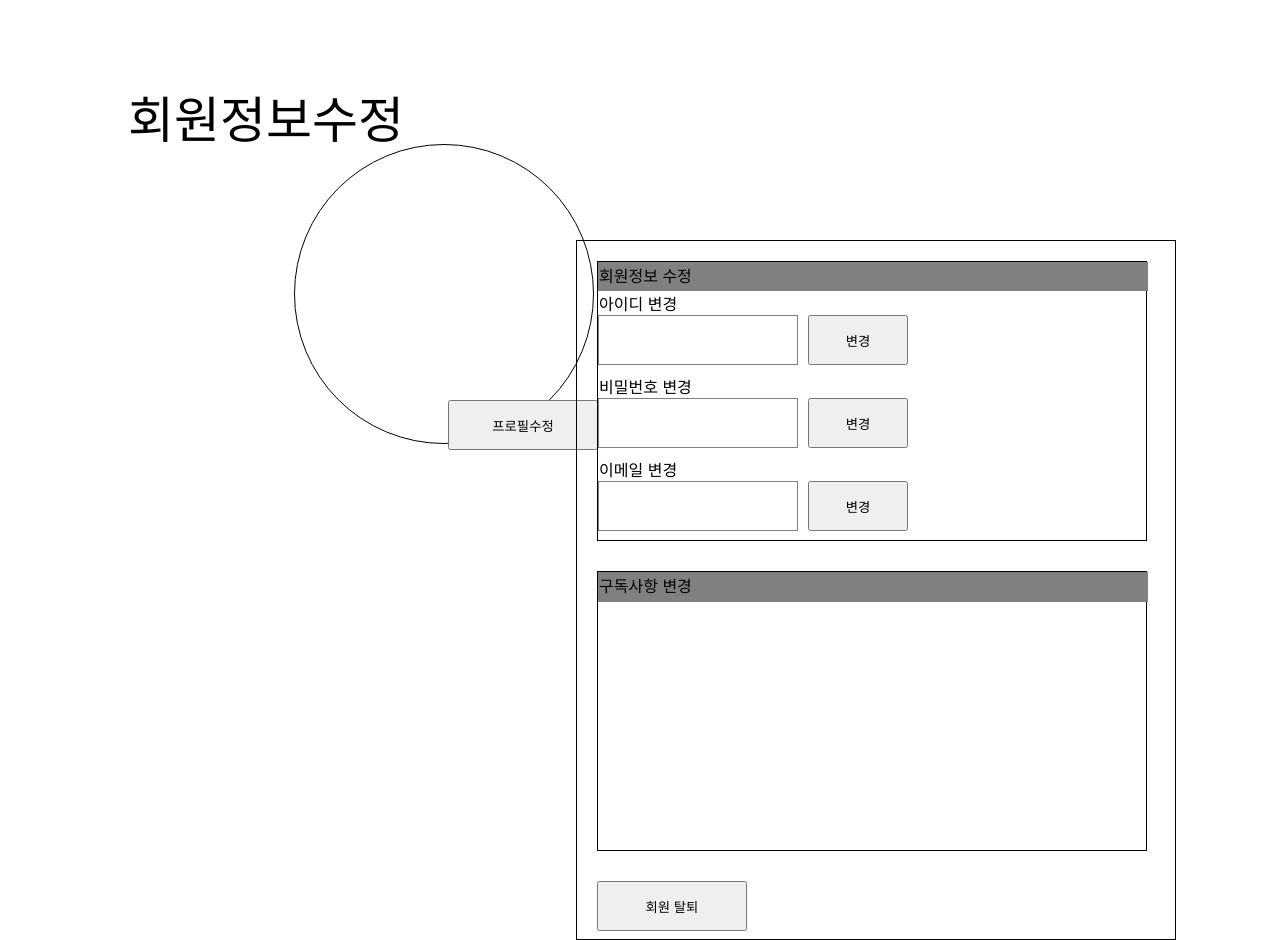
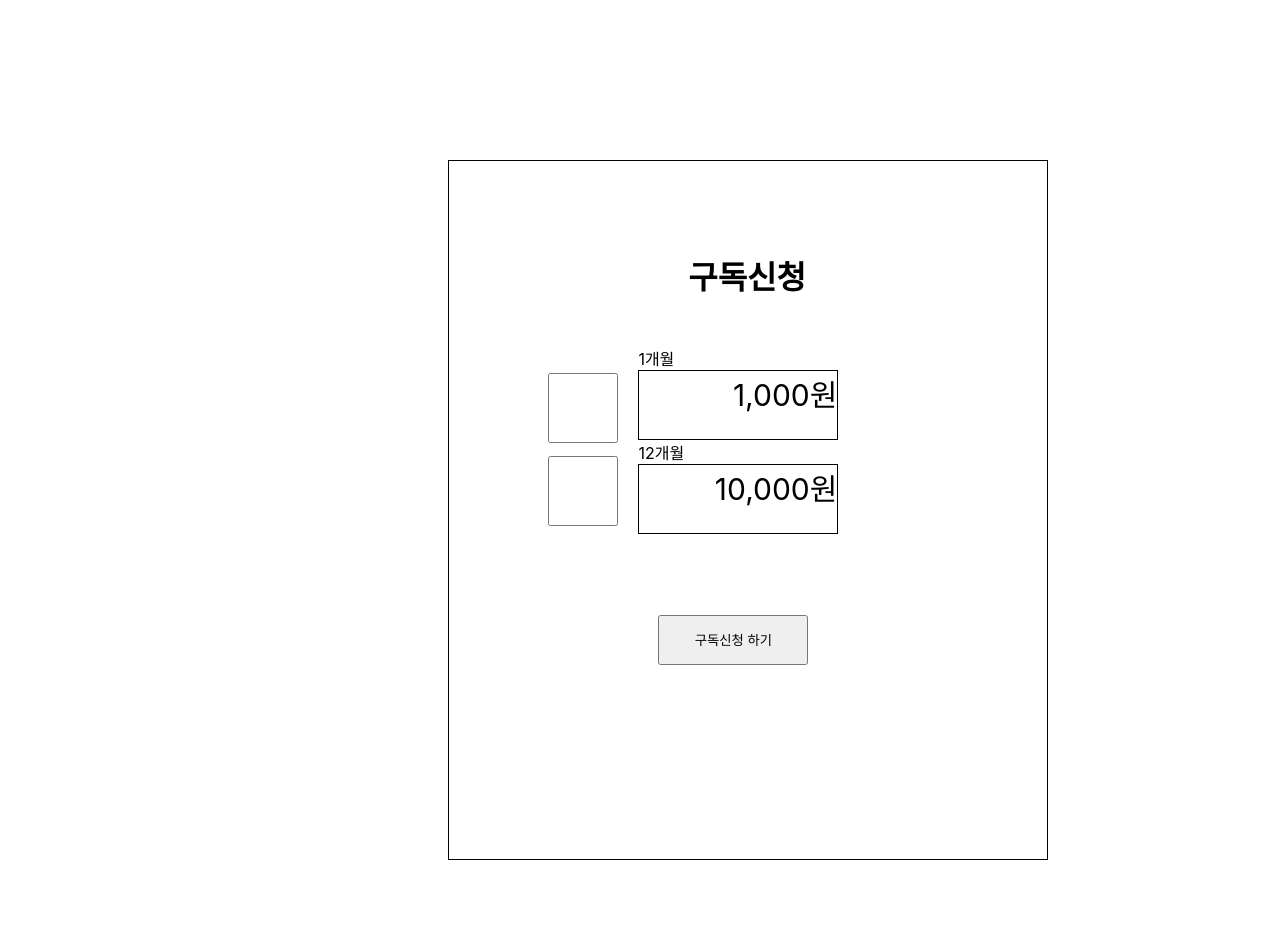
Before and after one commit to codestates-seb/seb40_main_024, a React (Create React App) app in the folder front/: page / in a window 1280 px wide. After the commit the page ends 860 px from the top, so only its background shows below. Built offline with nearby package versions, Linux system fonts and the light colour scheme.

Commit message:
[FE]feat: 구독, 결제완료, 게시판수정 페이지구현

```diff
--- a/front/src/App.js
+++ b/front/src/App.js
@@ -1,11 +1,15 @@
 import './App.css';
 // import MyPage from './Pages/MyPage';
-import InfoPage from './Pages/InfoPage';
+// import InfoPage from './Pages/InfoPage';
+import SubscriptionPage from './Pages/SubscriptionPage';
+// import PaymentConfirmPage from './Pages/PaymentConfirmPage';
+// import PaymentPage from './Pages/PaymentPage';
+// import BoardContentPage from './Pages/BoardContentPage';
 
 function App() {
   return (
     <>
-      <InfoPage></InfoPage>
+      <SubscriptionPage />
     </>
   );
 }
--- /dev/null
+++ b/front/src/Component/Profile.js
@@ -0,0 +1,20 @@
+import styled from 'styled-components';
+
+const Image = styled.div`
+  box-sizing: border-box;
+  height: 300px;
+  width: 300px;
+  position: absolute;
+  top: 18%;
+  left: 23%;
+  /* transform: translate(-50%,-50%) */
+  padding: 130px;
+  border: solid 1px black;
+  border-radius: 100%;
+`;
+
+const Profile = () => {
+  return <Image />;
+};
+
+export default Profile;
--- /dev/null
+++ b/front/src/Component/Subscript.js
@@ -0,0 +1,101 @@
+import styled from 'styled-components';
+const SubscriptContain = styled.div`
+  display: flex;
+  flex-direction: column;
+  align-items: center;
+  box-sizing: border-box;
+  width: 100%;
+  height: 100%;
+`;
+
+const RegisterBox = styled.div`
+  box-sizing: border-box;
+  padding: 20px;
+  height: 700px;
+  width: 600px;
+  position: absolute;
+  top: 20%;
+  left: 35%;
+  border: solid 1px black;
+`;
+
+const RegisterHeader = styled.h1`
+  /* box-sizing: border-box;
+  height: 100px;
+  width: 200px; */
+  position: absolute;
+  top: 10%;
+  left: 40%;
+`;
+const MonthContain = styled.div`
+  display: flex;
+  flex-direction: column;
+`;
+const MonthSelect = styled.div`
+  display: flex;
+  flex-direction: column;
+  box-sizing: border-box;
+  margin: 10px;
+  height: 200px;
+  width: 300px;
+  position: absolute;
+  top: 25%;
+  left: 30%;
+`;
+
+const MonthAmount = styled.div`
+  text-align: right;
+  box-sizing: border-box;
+  height: 70px;
+  width: 200px;
+  border: solid 1px black;
+  font-size: 30px;
+`;
+
+const CheckContain = styled.div`
+  display: flex;
+  flex-direction: column;
+  position: absolute;
+  top: 30%;
+  left: 5%;
+  height: 200px;
+  width: 200px;
+`;
+const CheckBox = styled.input`
+  margin-bottom: 10px;
+  height: 70px;
+  width: 200px;
+`;
+const RegisterBtn = styled.button`
+  height: 50px;
+  width: 150px;
+  position: absolute;
+  top: 65%;
+  left: 35%;
+  cursor: pointer;
+`;
+
+const Subscript = () => {
+  return (
+    <SubscriptContain>
+      <RegisterBox>
+        <RegisterHeader>구독신청</RegisterHeader>
+        <MonthContain></MonthContain>
+        <CheckContain>
+          <CheckBox type="checkbox"></CheckBox>
+          <CheckBox type="checkbox"></CheckBox>
+        </CheckContain>
+        <MonthSelect>
+          <span>1개월</span>
+          <MonthAmount>1,000원</MonthAmount>
+
+          <span>12개월</span>
+          <MonthAmount>10,000원</MonthAmount>
+        </MonthSelect>
+        <RegisterBtn>구독신청 하기</RegisterBtn>
+      </RegisterBox>
+    </SubscriptContain>
+  );
+};
+
+export default Subscript;
--- /dev/null
+++ b/front/src/Pages/BoardContentPage.js
@@ -0,0 +1,126 @@
+import styled from 'styled-components';
+// import Profile from '../Component/Profile';
+
+const BoardContentContain = styled.div`
+  display: flex;
+  flex-direction: column;
+  align-items: center;
+  box-sizing: border-box;
+  width: 100%;
+  height: 100%;
+  /* image {
+    height: 50px;
+    width: 50px;
+  } */
+`;
+
+const TotalContain = styled.div`
+  box-sizing: border-box;
+  padding: 20px;
+  height: 400px;
+  width: 750px;
+  position: absolute;
+  top: 15%;
+  border: solid 1px black;
+`;
+
+const ContentBox = styled.div`
+  box-sizing: border-box;
+  margin-bottom: 10px;
+  height: 300px;
+  width: 700px;
+  border: solid 1px black;
+`;
+const TotalComment = styled.div`
+  box-sizing: border-box;
+  padding: 20px;
+  height: 800px;
+  width: 750px;
+  position: absolute;
+  top: 70%;
+  border: solid 1px black;
+`;
+
+const CommentBox = styled.div`
+  box-sizing: border-box;
+  height: 200px;
+  width: 700px;
+  border: solid 1px black;
+`;
+const BtnContain = styled.div`
+  display: flex;
+  flex-direction: row;
+  height: 30px;
+  width: 270px;
+  cursor: pointer;
+`;
+const ReviseBtn = styled.button`
+  height: 30px;
+  width: 100px;
+  cursor: pointer;
+`;
+
+const DeleteBtn = styled.button`
+  height: 30px;
+  width: 100px;
+  cursor: pointer;
+`;
+
+const WriteBtn = styled.button`
+  height: 30px;
+  width: 100px;
+  cursor: pointer;
+`;
+
+const Comment = styled.div`
+  box-sizing: border-box;
+  border: 1px solid black;
+  height: 60px;
+  width: 500px;
+  margin: 10px;
+`;
+
+const BoardContentPage = () => {
+  return (
+    <BoardContentContain>
+      {/* <Profile className="image" /> */}
+      <TotalContain>
+        <span>게시글</span>
+        <BtnContain>
+          <ReviseBtn>수정</ReviseBtn>
+          <DeleteBtn>삭제</DeleteBtn>
+        </BtnContain>
+        <ContentBox></ContentBox>
+      </TotalContain>
+      <TotalComment>
+        <span>댓글</span>
+        <BtnContain>
+          <WriteBtn>댓글 작성</WriteBtn>
+        </BtnContain>
+        <CommentBox></CommentBox>
+        <Comment></Comment>
+        <BtnContain>
+          <ReviseBtn>수정</ReviseBtn>
+          <DeleteBtn>삭제</DeleteBtn>
+        </BtnContain>
+        <Comment></Comment>
+        <BtnContain>
+          <ReviseBtn>수정</ReviseBtn>
+          <DeleteBtn>삭제</DeleteBtn>
+        </BtnContain>
+        <Comment></Comment>
+        <BtnContain>
+          <ReviseBtn>수정</ReviseBtn>
+          <DeleteBtn>삭제</DeleteBtn>
+        </BtnContain>
+        <Comment></Comment>
+        <BtnContain>
+          <ReviseBtn>수정</ReviseBtn>
+          <DeleteBtn>삭제</DeleteBtn>
+        </BtnContain>
+      </TotalComment>
+    </BoardContentContain>
+  );
+};
+
+export default BoardContentPage;
--- a/front/src/Pages/InfoPage.js
+++ b/front/src/Pages/InfoPage.js
@@ -1,4 +1,5 @@
 import styled from 'styled-components';
+import Profile from '../Component/Profile';
 
 const InfoContain = styled.div`
   display: flex;
@@ -17,19 +18,6 @@ const PageHeader = styled.div`
   top: 10%;
   left: 10%;
   font-size: 50px;
-`;
-
-const Profile = styled.div`
-  box-sizing: border-box;
-  height: 300px;
-  width: 300px;
-  position: absolute;
-  top: 18%;
-  left: 23%;
-  /* transform: translate(-50%,-50%) */
-  padding: 130px;
-  border: solid 1px black;
-  border-radius: 100%;
 `;
 
 const ProfileBtn = styled.button`
@@ -128,7 +116,7 @@ const InfoPage = () => {
         <UserInfo>
           <UserInfoHead>구독사항 변경</UserInfoHead>
         </UserInfo>
-        <OutBtn>회원 탈퇴</OutBtn>
+        <OutBtn onClick={() => alert('탈퇴 완료')}>회원 탈퇴</OutBtn>
       </ListContain>
     </InfoContain>
   );
--- /dev/null
+++ b/front/src/Pages/PaymentConfirmPage.js
@@ -0,0 +1,7 @@
+import PayConfirm from '../Component/PayConfirm';
+
+const PaymentConfirmPage = () => {
+  return <PayConfirm></PayConfirm>;
+};
+
+export default PaymentConfirmPage;
--- /dev/null
+++ b/front/src/Pages/PaymentPage.js
@@ -0,0 +1,31 @@
+import styled from 'styled-components';
+
+const PaymentContain = styled.div`
+  display: flex;
+  flex-direction: column;
+  align-items: center;
+  box-sizing: border-box;
+  width: 100%;
+  height: 100%;
+`;
+
+const ProgressContain = styled.div`
+  box-sizing: border-box;
+  padding: 20px;
+  height: 700px;
+  width: 600px;
+  position: absolute;
+  top: 20%;
+  left: 35%;
+  border: solid 1px black;
+`;
+
+const PaymentPage = () => {
+  return (
+    <PaymentContain>
+      <ProgressContain></ProgressContain>
+    </PaymentContain>
+  );
+};
+
+export default PaymentPage;
--- /dev/null
+++ b/front/src/Pages/SubscriptionPage.js
@@ -0,0 +1,7 @@
+import Subscript from '../Component/Subscript';
+
+const SubscriptionPage = () => {
+  return <Subscript></Subscript>;
+};
+
+export default SubscriptionPage;
```
Also changed, not shown: front/src/Component/PayConfirm.js (added, +82 -0 lines), front/src/Pages/MyPage.js (+1 -13 lines), front/src/Pages/d.js (deleted).
